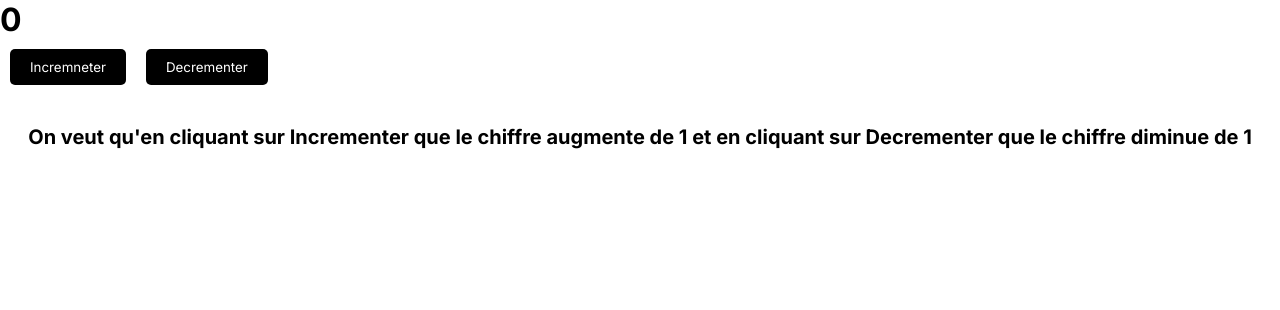
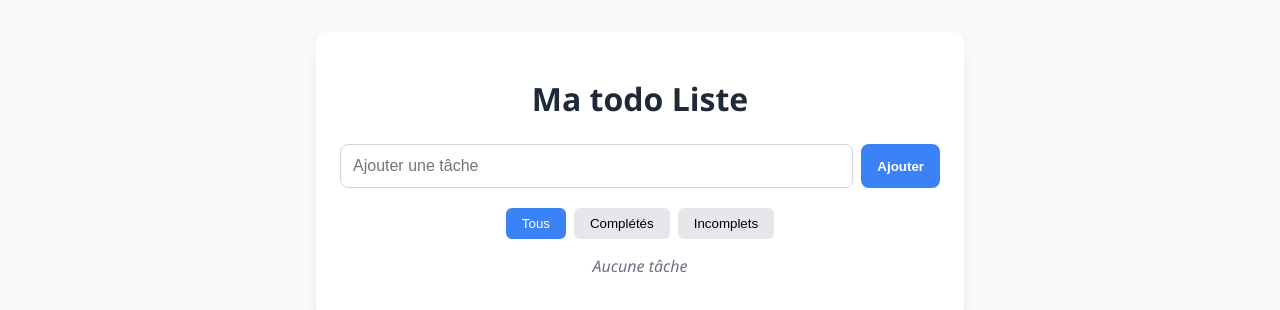
Before and after one commit to Rimao416/DD-Training, a React (Vite) app: page / in a window 1280 px wide. Shown: the top 310 px of the page. Built offline with nearby package versions, Linux system fonts and the light colour scheme.

Commit message:
07_TodoProject

```diff
--- a/src/App.css
+++ b/src/App.css
@@ -1,23 +1,95 @@
-*{
+body {
+  font-family: 'Segoe UI', sans-serif;
+  background-color: #f8fafc;
   margin: 0;
   padding: 0;
-  box-sizing: border-box;
-  font-family: "Inter";
 }
-.btn{
-  padding: 10px 20px;
-  background-color: #000;
-  color: #fff;
+
+.app-container {
+  max-width: 600px;
+  margin: 2rem auto;
+  padding: 1.5rem;
+  background: #fff;
+  border-radius: 12px;
+  box-shadow: 0 8px 20px rgba(0, 0, 0, 0.05);
+}
+
+h1 {
+  text-align: center;
+  color: #1f2937;
+  margin-bottom: 1.5rem;
+}
+
+.todo-form {
+  display: flex;
+  gap: 0.5rem;
+  margin-bottom: 1.2rem;
+}
+
+.todo-form input {
+  flex: 1;
+  padding: 0.75rem;
+  border: 1px solid #d1d5db;
+  border-radius: 8px;
+  font-size: 1rem;
+}
+
+.todo-form button {
+  padding: 0.75rem 1rem;
+  background-color: #3b82f6;
+  color: white;
   border: none;
+  border-radius: 8px;
   cursor: pointer;
-  margin: 10px;
-  border-radius: 5px;
+  font-weight: bold;
 }
-.result{
-  margin-top: 30px;
+
+.todo-form button:hover {
+  background-color: #2563eb;
+}
+
+.filters {
+  display: flex;
+  justify-content: center;
+  gap: 0.5rem;
+  margin-bottom: 1rem;
+}
+
+.filters button {
+  padding: 0.5rem 1rem;
+  border: none;
+  background: #e5e7eb;
+  border-radius: 6px;
+  cursor: pointer;
+}
+
+.filters .active {
+  background-color: #3b82f6;
+  color: white;
+}
+
+.todo-list {
+  display: flex;
+  flex-direction: column;
+  gap: 0.75rem;
+}
+
+.todo-item {
+  display: flex;
+  align-items: center;
+  gap: 1rem;
+  background-color: #f1f5f9;
+  padding: 0.75rem 1rem;
+  border-radius: 8px;
+}
+
+.todo-item.done span {
+  text-decoration: line-through;
+  color: #9ca3af;
+}
+
+.empty-message {
   text-align: center;
-  font-size: 20px;
-  font-weight: bold;
-  color: #000;
-
+  color: #6b7280;
+  font-style: italic;
 }
--- a/src/App.jsx
+++ b/src/App.jsx
@@ -1,23 +1,93 @@
-import { useState } from "react"
-import "./App.css"
+import { useState } from "react";
+import './App.css';
 
+const App = () => {
+  const [todos, setTodos] = useState([]);
+  const [nouveau, setNouveauTodo] = useState('');
+  const [filtre, setFiltre] = useState('tous');
 
-function App() {
-  // useState
-  const [compteur,setCompteur]=useState(0)
-   return (
-    <>
-    <h1>{compteur}</h1>
-    <div className="presentation">
-  <button class="btn" onClick={()=>setCompteur(compteur+1)}>Incremneter</button>
-  <button class="btn" onClick={()=>setCompteur(compteur-1)}>Decrementer</button>
+  const ajouterTodo = (e) => {
+    e.preventDefault();
+    if (nouveau.trim()) {
+      setTodos([
+        ...todos,
+        {
+          id: Date.now(),
+          text: nouveau.trim(),
+          complete: false
+        }
+      ]);
+      setNouveauTodo('');
+    }
+  };
 
+  const toggleTodo = (id) => {
+    setTodos(todos.map(todo =>
+      todo.id === id ? { ...todo, complete: !todo.complete } : todo
+    ));
+  };
+
+  const todosFiltres = todos.filter((todo) => {
+    if (filtre === 'tous') return true;
+    if (filtre === 'complete') return todo.complete;
+    if (filtre === 'incomplete') return !todo.complete;
+    return true;
+  });
+
+  return (
+    <div className="app-container">
+      <h1>Ma todo Liste</h1>
+
+      <form className="todo-form" onSubmit={ajouterTodo}>
+        <input
+          type="text"
+          value={nouveau}
+          onChange={(e) => setNouveauTodo(e.target.value)}
+          placeholder="Ajouter une tâche"
+          required
+        />
+        <button type="submit">Ajouter</button>
+      </form>
+
+      <div className="filters">
+        <button
+          onClick={() => setFiltre('tous')}
+          className={filtre === 'tous' ? 'active' : ''}
+        >
+          Tous
+        </button>
+        <button
+          onClick={() => setFiltre('complete')}
+          className={filtre === 'complete' ? 'active' : ''}
+        >
+          Complétés
+        </button>
+        <button
+          onClick={() => setFiltre('incomplete')}
+          className={filtre === 'incomplete' ? 'active' : ''}
+        >
+          Incomplets
+        </button>
+      </div>
+
+      {todosFiltres.length === 0 && (
+        <p className="empty-message">Aucune tâche</p>
+      )}
+
+      <div className="todo-list">
+        {todosFiltres.map((todo) => (
+          <div key={todo.id} className={`todo-item ${todo.complete ? 'done' : ''}`}>
+            <input
+              type="checkbox"
+              checked={todo.complete}
+              onChange={() => toggleTodo(todo.id)}
+            />
+            <span>{todo.text}</span>
+          </div>
+        ))}
+      </div>
     </div>
-    <p className="result">
-      On veut qu'en cliquant sur Incrementer que le chiffre augmente de 1 et en cliquant sur Decrementer que le chiffre diminue de 1
-    </p>
-    </>
-  )
-}
+  );
+};
 
-export default App
+export default App;
```
